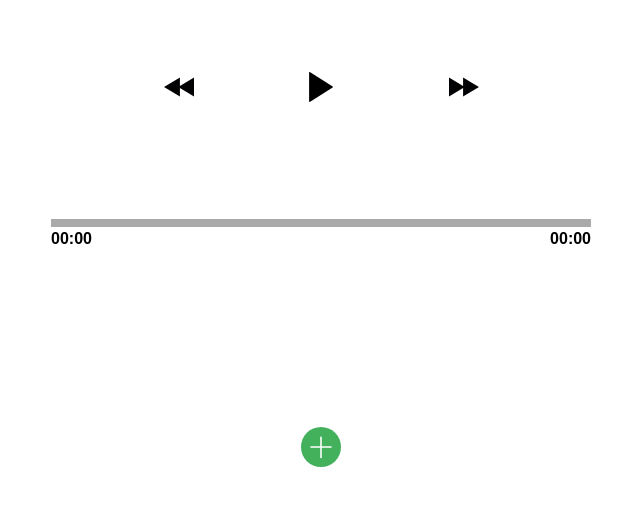
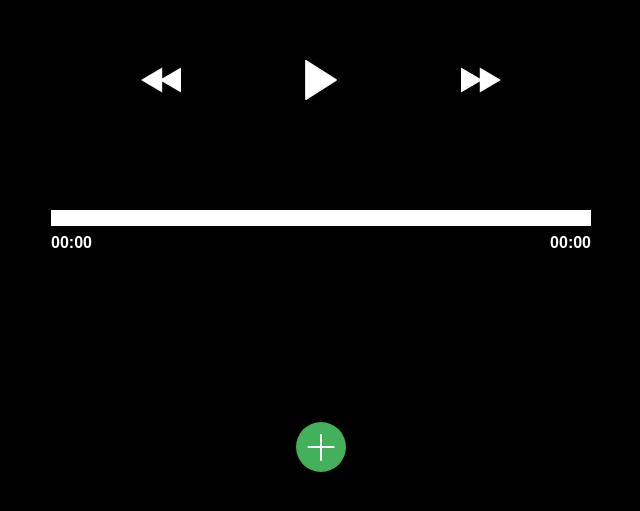
Before and after one commit to LeoLu0602/mp3-player, a React (Create React App) app: page / in a window 1280 px wide. Shown: the part 173-684 px from the top of the page, without its empty margins (319-959 px from the left). Built offline with nearby package versions, Linux system fonts and the light colour scheme; the HTML template or start-up script is replaced by a standard one.

Commit message:
adjust CSS

```diff
--- a/src/index.css
+++ b/src/index.css
@@ -7,6 +7,8 @@
     font-weight: bold;
     font-family: sans-serif;
     box-sizing: border-box;
+    background-color: black;
+    color: white;
 }
 
 input {
@@ -50,15 +52,15 @@ input {
 }
 
 #bar {
-    height: 0.5em;
-    background-color: #aaa;
+    height: 1em;
+    background-color: white;
     cursor: pointer;
-    margin-bottom: 0.2em;
+    margin-bottom: 0.5em;
 }
 
 #progress {
     width: 0%;
-    background-color: green;
+    background-color: red;
 }
 
 #bar-container > div {
@@ -70,25 +72,27 @@ input {
     display: flex;
     justify-content: space-evenly;
     align-items: center;
-    width: 90%;
+    width: 100%;
 }
 
 #backward {
-    width: 30px;
-    height: 30px;
+    width: 40px;
+    height: 40px;
     background-image: url('../public/fast-forward-btn.svg');
     background-size: cover;
     background-repeat: no-repeat;
     cursor: pointer;
     transform: rotate(180deg);
+    filter: invert(100%);
 }
 
 #play-pause {
-    width: 30px;
-    height: 30px;
+    width: 40px;
+    height: 40px;
     background-size: cover;
     background-repeat: no-repeat;
     cursor: pointer;
+    filter: invert(100%);
 }
 
 .play-btn {
@@ -100,12 +104,13 @@ input {
 }
 
 #forward {
-    width: 30px;
-    height: 30px;
+    width: 40px;
+    height: 40px;
     background-image: url('../public/fast-forward-btn.svg');
     background-size: cover;
     background-repeat: no-repeat;
     cursor: pointer;
+    filter: invert(100%);
 }
 
 #lower {
@@ -119,18 +124,18 @@ input {
 
 #upload {
     position: absolute;
-    left: calc(50% - 20px);
-    top: calc(50% - 20px);
+    left: calc(50% - 25px);
+    top: calc(50% - 25px);
     background-image: url('../public/upload-btn.svg');
     background-size: cover;
     background-repeat: no-repeat;
-    width: 40px;
-    height: 40px;
+    width: 50px;
+    height: 50px;
     cursor: pointer;
 }
 
 .song-info {
-    width: 90%;
+    width: 100%;
     padding: 1em 0;
     margin: 0 auto;
     font-size: 1.5em;
@@ -139,9 +144,9 @@ input {
     overflow: hidden;
     white-space: nowrap;
     text-overflow: ellipsis;
-    border-bottom: solid 1px #aaa;
+    border-bottom: solid 1px white;
 }
 
 .song-info:nth-child(1) {
-    border-top: solid 1px #aaa;
+    border-top: solid 1px white;
 }
```
